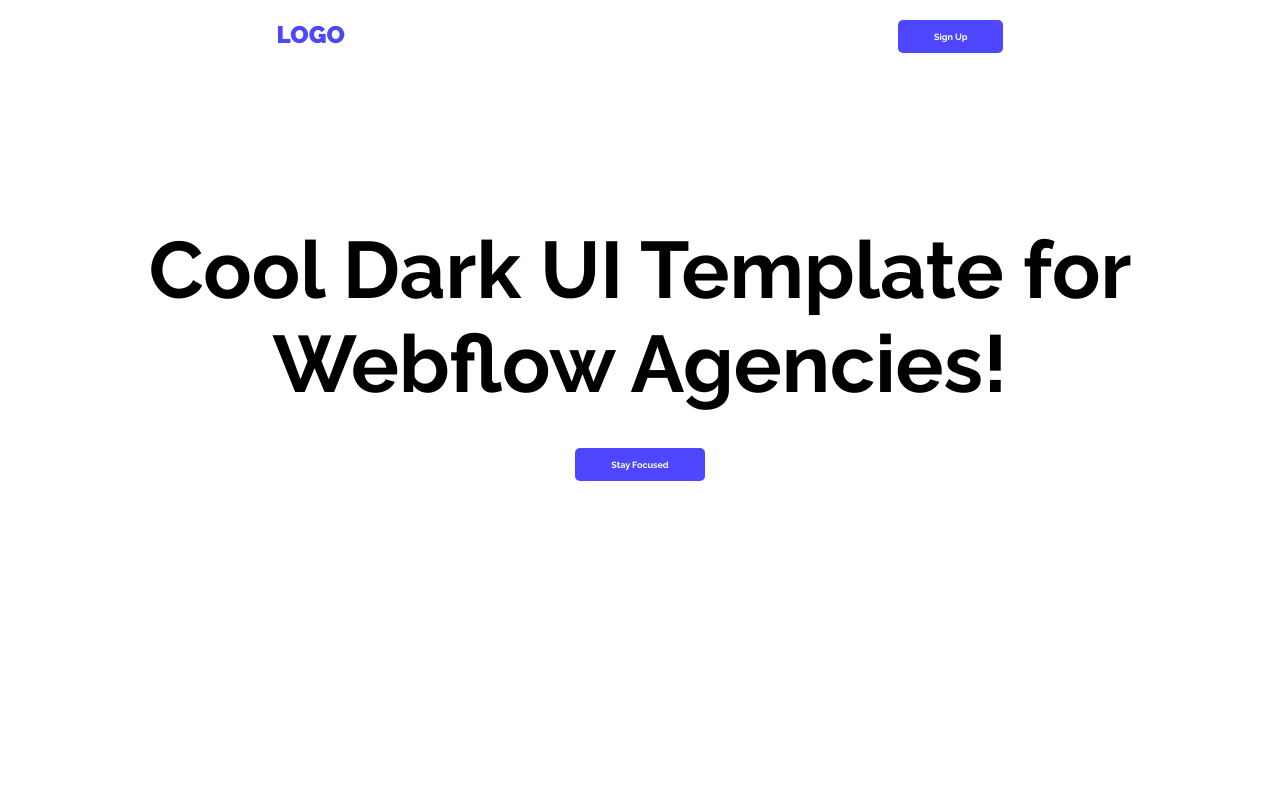
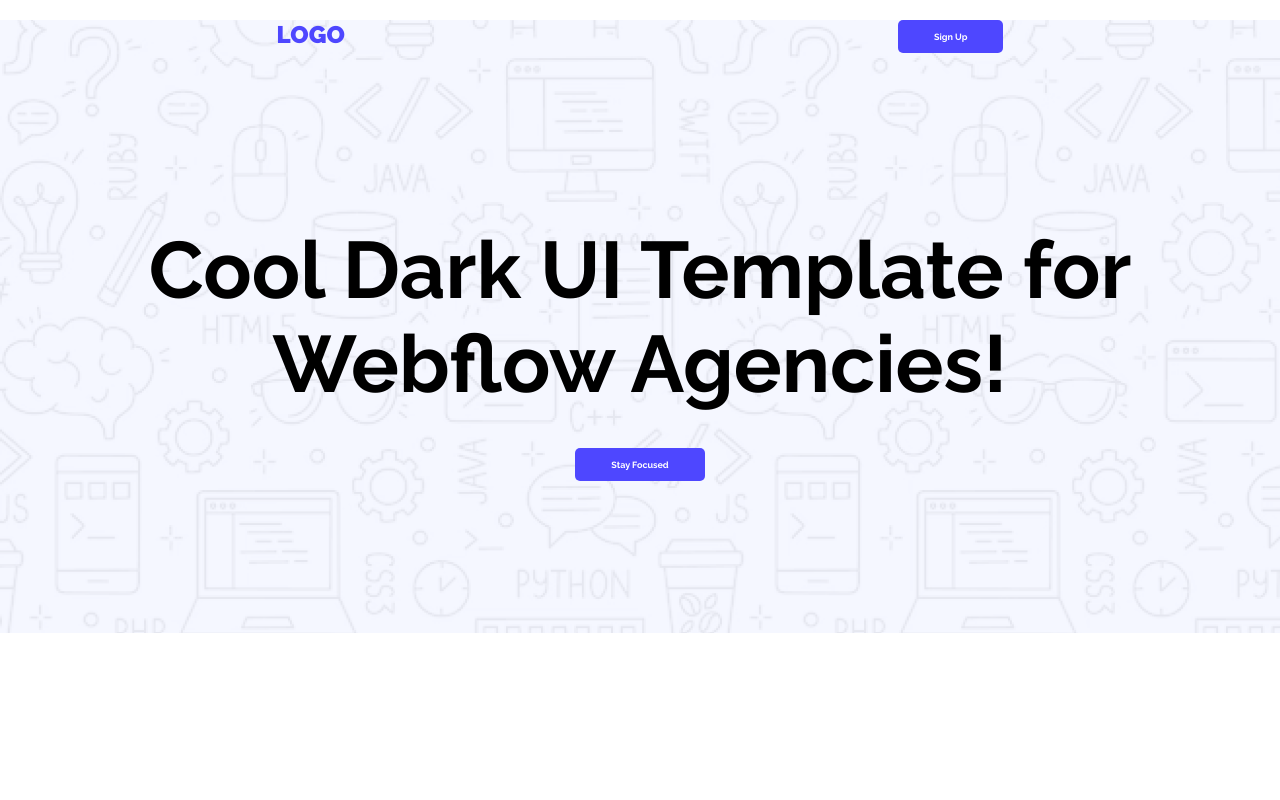
Before and after one commit to LimonFarazi03/B12A01-landing-launchpad, a plain HTML site: page index.html in a window 1280 px wide. Shown: the top 800 px of the page. Drawn offline with Linux system fonts and the light colour scheme; the site is published under a folder, as on GitHub Pages, so addresses that start at the root find nothing.

Commit message:
some background image related problem solved

```diff
--- a/style.css
+++ b/style.css
@@ -14,7 +14,7 @@
   list-style: none;
 }
 nav {
-  background-image: url(/Assets/Hero-bg.png);
+  background-image: url(./Assets/Hero-bg.png);
 }
 .nav-logo {
   font-weight: 900;
```
